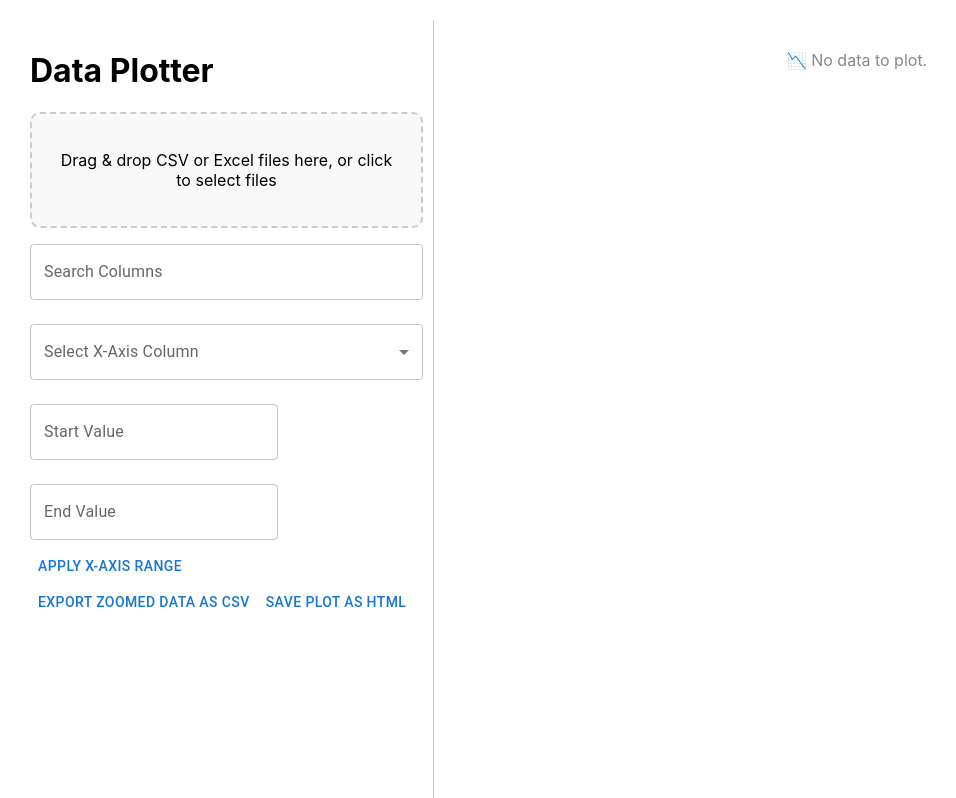
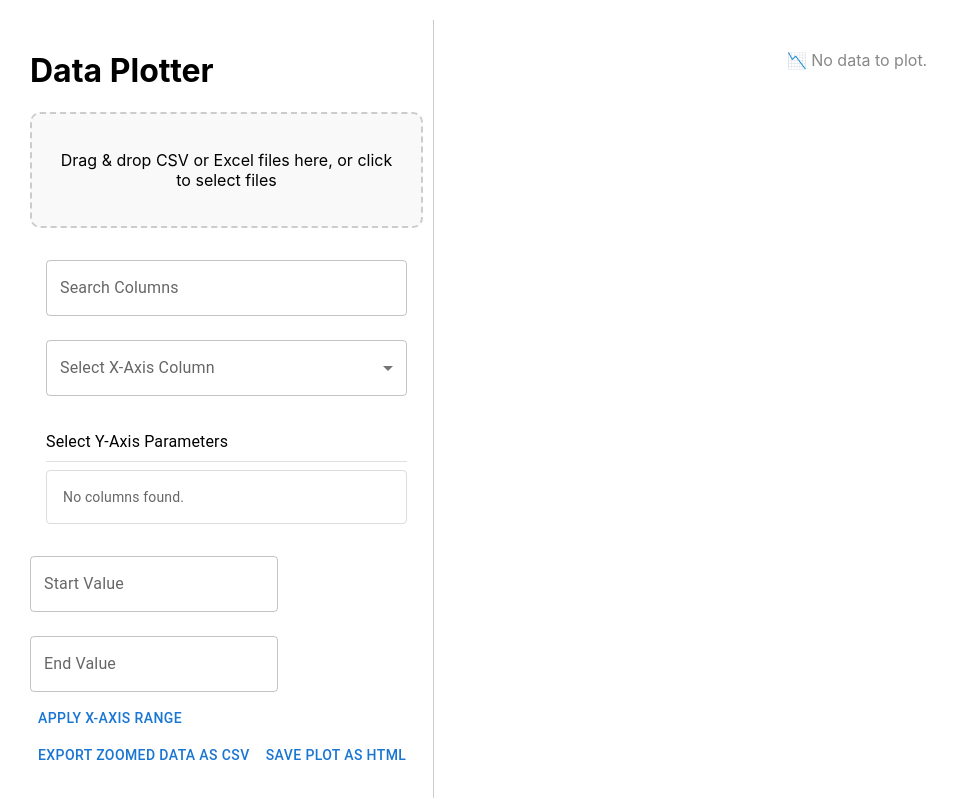
Before and after one commit to Srijanani10/Plot_Software, a React (Create React App) app: page / in a window 1280 px wide. Shown: the top 798 px of the page, without its empty margins (0-956 px from the left). Built offline with nearby package versions, Linux system fonts and the light colour scheme.

Commit message:
Wrapped the parameters name fro y axis inside the scrollbar

```diff
--- a/src/ColumnSelection.js
+++ b/src/ColumnSelection.js
@@ -7,19 +7,30 @@ import {
   MenuItem,
   InputLabel,
   FormControl,
+  Box,
+  Typography,
+  Divider,
 } from "@mui/material";
 
-const ColumnSelection = ({ columns = [], selectedColumns = [], onColumnSelect, onIndexColumnSelect }) => {
+const ColumnSelection = ({
+  columns = [],
+  selectedColumns = [],
+  onColumnSelect,
+  onIndexColumnSelect,
+}) => {
   const [searchTerm, setSearchTerm] = useState("");
 
   const filteredColumns = Array.isArray(columns)
-    ? columns.filter((col) => col.toLowerCase().includes(searchTerm.toLowerCase()))
+    ? columns.filter((col) =>
+        col.toLowerCase().includes(searchTerm.toLowerCase())
+      )
     : [];
 
   const selectedSet = new Set(selectedColumns);
 
   return (
-    <div>
+    <Box p={2}>
+      {/* Search Box */}
       <TextField
         label="Search Columns"
         value={searchTerm}
@@ -28,10 +39,11 @@ const ColumnSelection = ({ columns = [], selectedColumns = [], onColumnSelect, o
         margin="normal"
       />
 
+      {/* X-Axis Selector */}
       <FormControl fullWidth margin="normal">
         <InputLabel>Select X-Axis Column</InputLabel>
         <Select
-          value={selectedColumns.length > 0 ? selectedColumns[0] : ""} // Ensure single value
+          value={selectedColumns.length > 0 ? selectedColumns[0] : ""}
           onChange={(e) => onIndexColumnSelect(e.target.value)}
         >
           {columns.map((col) => (
@@ -42,7 +54,35 @@ const ColumnSelection = ({ columns = [], selectedColumns = [], onColumnSelect, o
         </Select>
       </FormControl>
 
-      {filteredColumns.map((col) => (
+      {/* Y-Axis Parameters */}
+      <Box mt={3}>
+        <Typography variant="subtitle1" gutterBottom>
+          Select Y-Axis Parameters
+        </Typography>
+        <Divider />
+
+        <Box
+          sx={{
+            maxHeight: 300,
+            overflowY: "auto",
+            border: "1px solid #ddd",
+            borderRadius: 1,
+            p: 2,
+            mt: 1,
+          }}
+        >
+          {/* Organized in Column Layout */}
+          <Box
+            display="flex"
+            flexDirection="column"
+            gap={1} // spacing between items
+          >
+            {filteredColumns.length === 0 ? (
+              <Typography variant="body2" color="text.secondary">
+                No columns found.
+              </Typography>
+            ) : (
+              filteredColumns.map((col) => (
                 <FormControlLabel
                   key={col}
                   control={
@@ -53,8 +93,12 @@ const ColumnSelection = ({ columns = [], selectedColumns = [], onColumnSelect, o
                   }
                   label={col}
                 />
-      ))}
-    </div>
+              ))
+            )}
+          </Box>
+        </Box>
+      </Box>
+    </Box>
   );
 };
 
```
Lines whose indentation alone changed are shown as unchanged.
